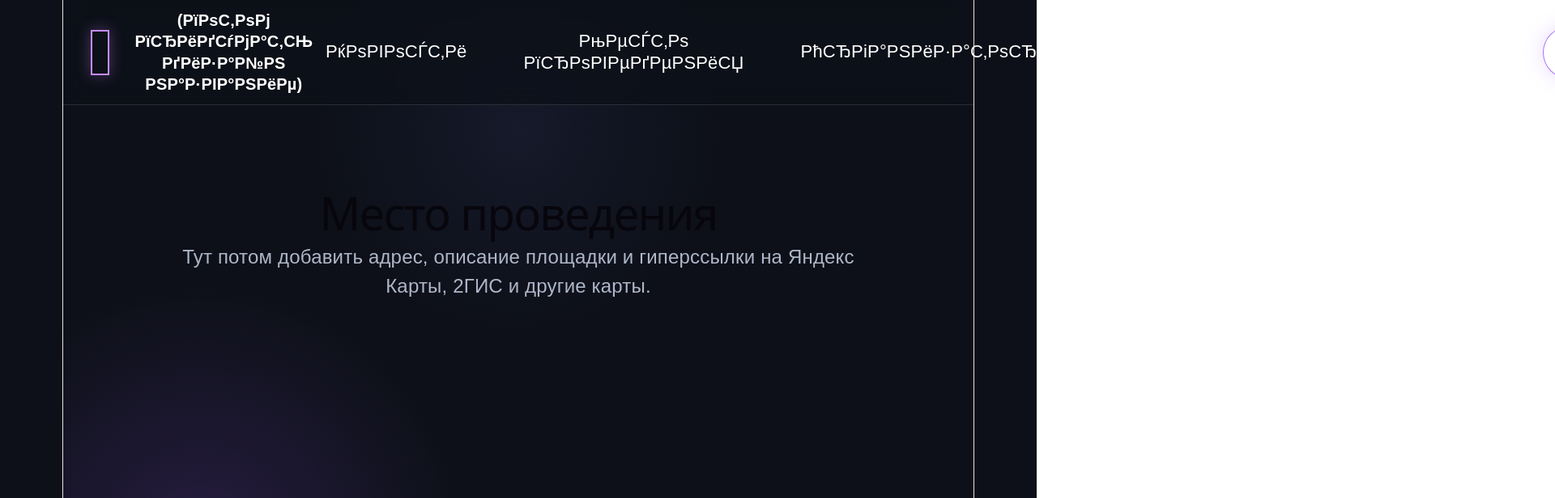
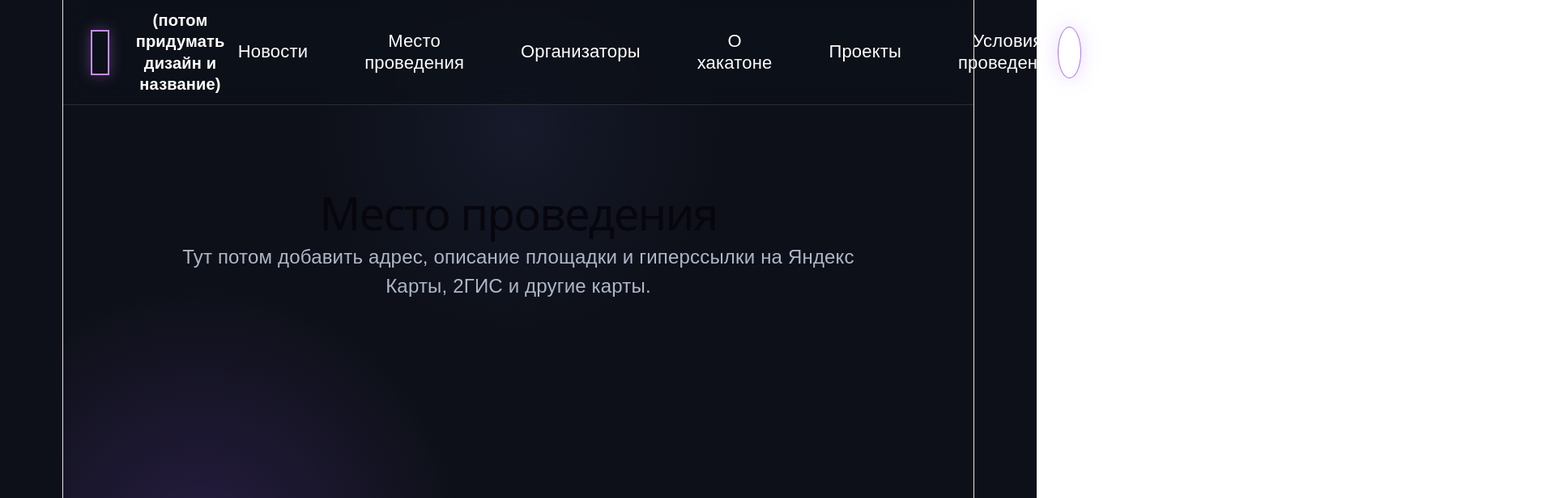
Before and after one commit to saitnado/my-site, a React (Vite) app: page /venue in a window 1280 px wide. Shown: the top 616 px of the page at 81% size, 1920 px wide, since content can reach past the window. Built offline with nearby package versions, Linux system fonts and the light colour scheme.

Commit message:
new header and pages

```diff
--- a/src/components/Header.jsx
+++ b/src/components/Header.jsx
@@ -5,20 +5,20 @@ function Header() {
     <header className="header">
       <Link to="/" className="logo">
         <div className="logo-square"></div>
-        <span>(РїРѕС‚РѕРј РїСЂРёРґСѓРјР°С‚СЊ РґРёР·Р°Р№РЅ РЅР°Р·РІР°РЅРёРµ)</span>
+        <span>(потом придумать дизайн и название)</span>
       </Link>
 
       <nav className="nav">
-        <Link to="/news">РќРѕРІРѕСЃС‚Рё</Link>
-        <Link to="/venue">РњРµСЃС‚Рѕ РїСЂРѕРІРµРґРµРЅРёСЏ</Link>
-        <Link to="/organizers">РћСЂРіР°РЅРёР·Р°С‚РѕСЂС‹</Link>
-        <Link to="/about">Рћ С…Р°РєР°С‚РѕРЅРµ</Link>
+        <Link to="/news">Новости</Link>
+        <Link to="/venue">Место проведения</Link>
+        <Link to="/organizers">Организаторы</Link>
+        <Link to="/about">О хакатоне</Link>
         <Link to="/projects">Проекты</Link>
         <Link to="/terms">Условия проведения</Link>
       </nav>
 
       <a className="telegram" href="#" aria-label="Telegram">
-        вњ€
+        ✈
       </a>
     </header>
   );
--- a/src/pages/Contacts.jsx
+++ b/src/pages/Contacts.jsx
@@ -3,7 +3,7 @@ function Contacts() {
     <main className="page">
       <h1>Контакты</h1>
     </main>
-  )
+  );
 }
 
-export default Contacts
+export default Contacts;
--- a/src/pages/Courses.jsx
+++ b/src/pages/Courses.jsx
@@ -3,7 +3,7 @@ function Courses() {
     <main className="page">
       <h1>Курсы</h1>
     </main>
-  )
+  );
 }
 
-export default Courses
+export default Courses;
--- a/src/pages/Venue.jsx
+++ b/src/pages/Venue.jsx
@@ -3,8 +3,7 @@ function Venue() {
     <section className="page">
       <h1>Место проведения</h1>
       <p>
-        Тут потом добавить адрес, описание площадки и гиперссылки на Яндекс
-        Карты, 2ГИС и другие карты.
+        Тут потом добавить адрес, описание площадки и гиперссылки на Яндекс Карты, 2ГИС и другие карты.
       </p>
     </section>
   );
```
Also changed, not shown: src/pages/About.jsx (line endings or trailing spaces), src/pages/Home.jsx (line endings or trailing spaces), src/pages/News.jsx (line endings or trailing spaces), src/pages/Organizers.jsx (line endings or trailing spaces).
